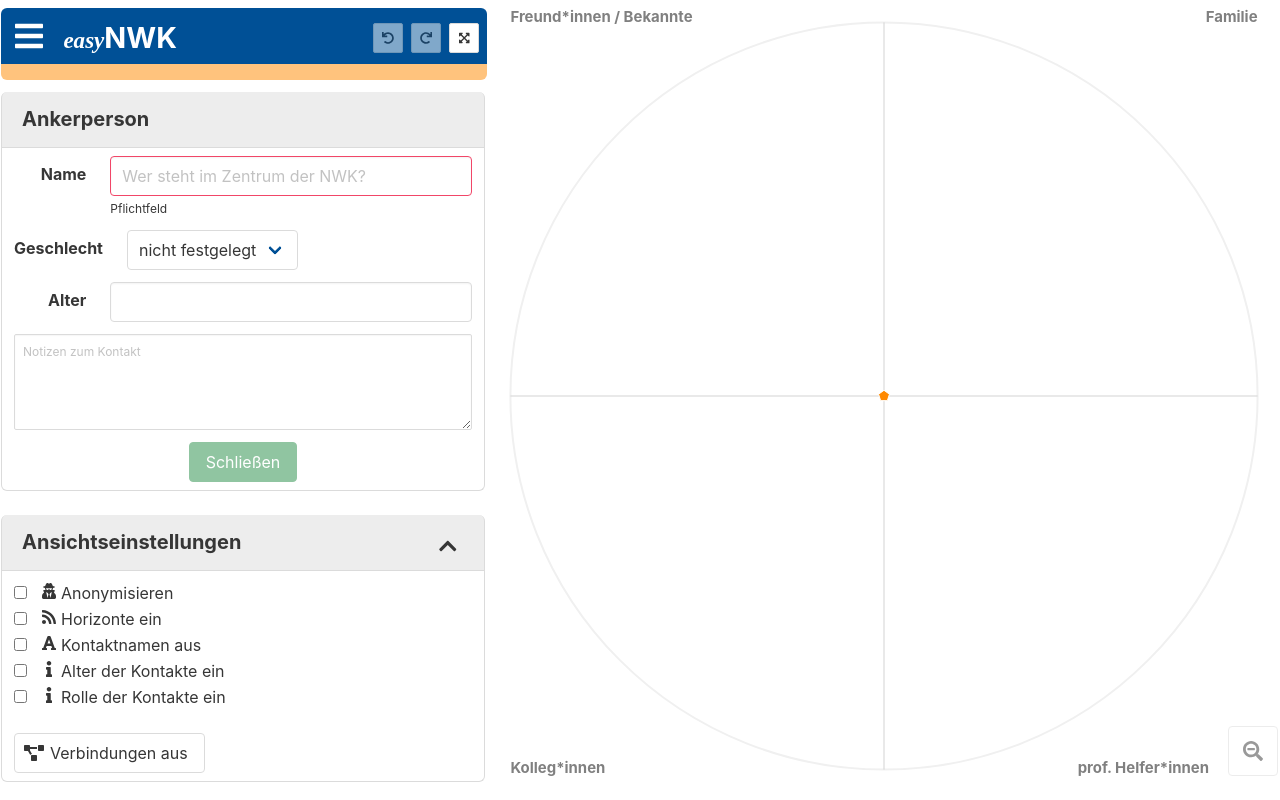
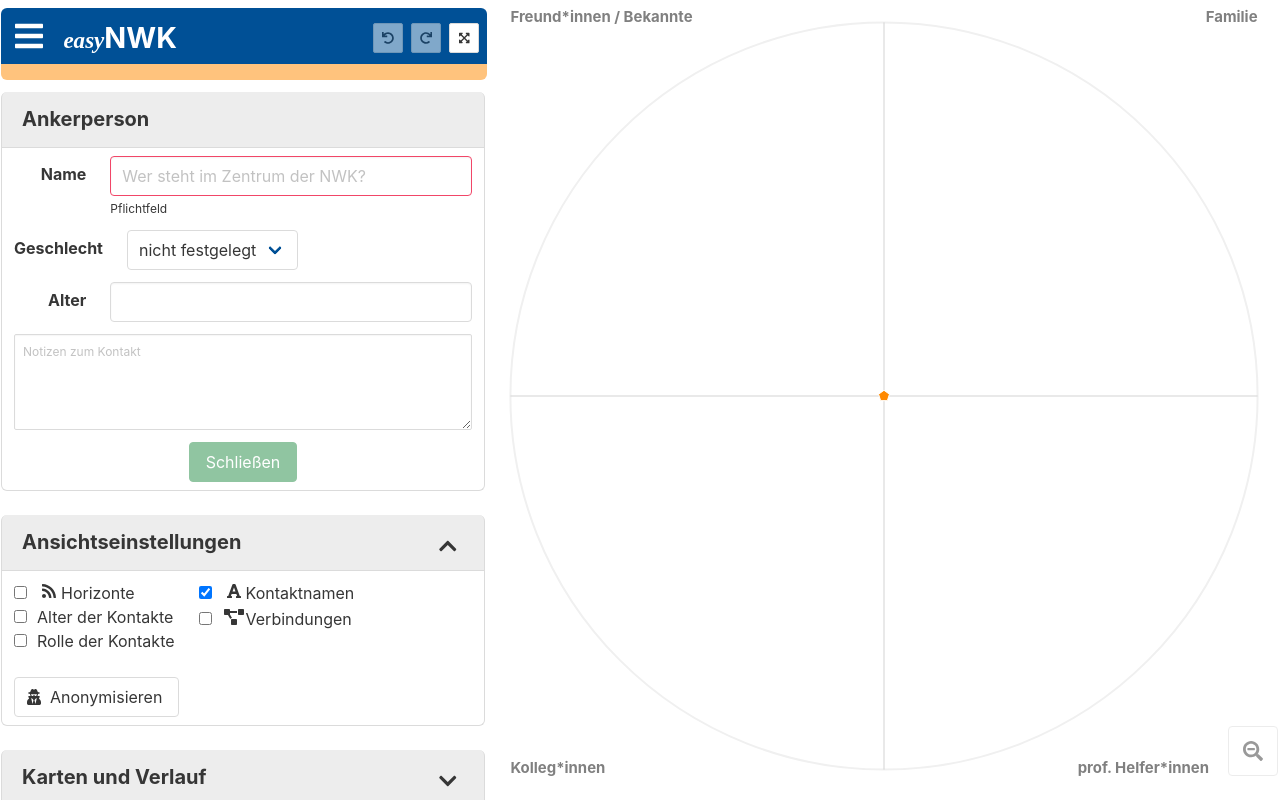
Before and after one commit to fhstp/easynwk-web, a Vue app: page / in a window 1280 px wide. Both pictures are taken after a click on the element 448 px from the left and 546 px from the top of the page. Built offline with nearby package versions, Linux system fonts and the light colour scheme.

Commit message:
Checkboxen nebeneinander

```diff
--- a/src/components/ViewOptionsPanel.vue
+++ b/src/components/ViewOptionsPanel.vue
@@ -11,76 +11,64 @@
       <div class="field is-horizontal">
         <div class="field-body">
           <div id="view-settings" class="field" v-if="isOpen">
-            <div class="field is-grouped is-grouped-multiline">
+            <div class="columns is-multiline">
+              <div class="column is-half-desktop">
                 <div class="control">
-                <label class="checkbox">
-                  <input
-                    type="checkbox"
-                    v-model="pseudonyms"
-                    @change="togglePseudonyms"
-                  />
-                  <span class="icon">
-                    <font-awesome-icon icon="user-secret" />
-                  </span>
-                  <span>{{
-                    pseudonyms ? "De-Anonymisieren" : "Anonymisieren"
-                  }}</span>
-                </label>
-
-                <br />
-
                   <label class="checkbox">
                     <input type="checkbox" @click.stop="toggleHorizons" />
                     <span class="icon">
                       <font-awesome-icon icon="rss" />
                     </span>
-                  <span v-if="horizons">Horizonte aus</span>
-                  <span v-else>Horizonte ein</span>
+                    <span>Horizonte</span>
                   </label>
-
+                </div>
+                <div class="control">
+                  <label class="checkbox">
+                    <input type="checkbox" @click.stop="toggleAge" />
+                    <span>Alter der Kontakte</span>
+                  </label>
+                </div>
+                <div class="control">
+                  <label class="checkbox">
+                    <input type="checkbox" @click.stop="toggleRoleShort" />
+                    <span>Rolle der Kontakte</span>
+                  </label>
+                </div>
                 <br />
-
+                <div class="control">
+                  <button class="button" @click.stop="togglePseudonyms">
+                    <span class="icon">
+                      <font-awesome-icon icon="user-secret" />
+                    </span>
+                    <span v-if="pseudonyms">De-Anonymisieren</span>
+                    <span v-else>Anonymisieren</span>
+                    <span></span>
+                  </button>
+                </div>
+              </div>
+              <div class="column is-half-desktop">
+                <div class="control">
                   <label class="checkbox">
-                  <input type="checkbox" @click.stop="toggleAlteriNames" />
+                    <input
+                      type="checkbox"
+                      @click.stop="toggleAlteriNames"
+                      checked
+                    />
                     <span class="icon">
                       <font-awesome-icon icon="font" />
                     </span>
-                  <span v-if="alteriNames">Kontaktnamen aus</span>
-                  <span v-else>Kontaktnamen ein</span>
+                    <span>Kontaktnamen</span>
                   </label>
-
-                <br />
-
+                </div>
+                <div class="control">
                   <label class="checkbox">
-                  <input type="checkbox" @click.stop="toggleAge" />
-                  <span class="icon">
-                    <font-awesome-icon icon="info" />
-                  </span>
-                  <span v-if="showAge">Alter der Kontakte aus</span>
-                  <span v-else>Alter der Kontakte ein</span>
-                </label>
-
-                <br />
-
-                <label class="checkbox">
-                  <input type="checkbox" @click.stop="toggleRoleShort" />
-                  <span class="icon">
-                    <font-awesome-icon icon="info" />
-                  </span>
-                  <span v-if="showRole">Rolle der Kontakte aus</span>
-                  <span v-else>Rolle der Kontakte ein</span>
-                </label>
-
-                <br />
-                <br />
-
-                <button class="button" @click.stop="toggleConnections">
+                    <input type="checkbox" @click.stop="toggleConnections" />
                     <span class="icon">
                       <font-awesome-icon icon="project-diagram" />
                     </span>
-                  <span v-if="connections">Verbindungen aus</span>
-                  <span v-else>Verbindungen ein</span>
-                </button>
+                    <span>Verbindungen</span>
+                  </label>
+                </div>
               </div>
             </div>
           </div>
@@ -90,7 +78,7 @@
   </div>
 </template>
 
-<script lang="ts">
+<script>
 import { defineComponent, ref, computed } from "vue";
 import { useStore } from "@/store";
 
@@ -119,7 +107,7 @@ export default defineComponent({
 });
 </script>
 
-<style lang="scss">
+<style scoped>
 .right {
   float: right;
 }
```
Lines whose indentation alone changed are shown as unchanged.
